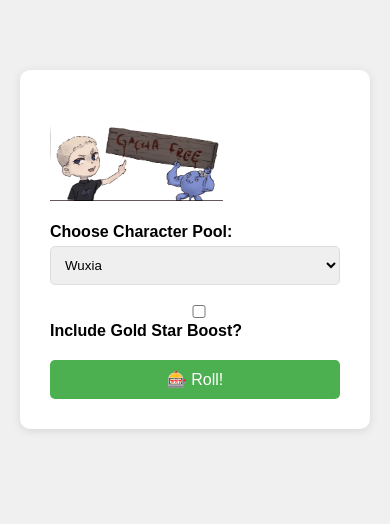
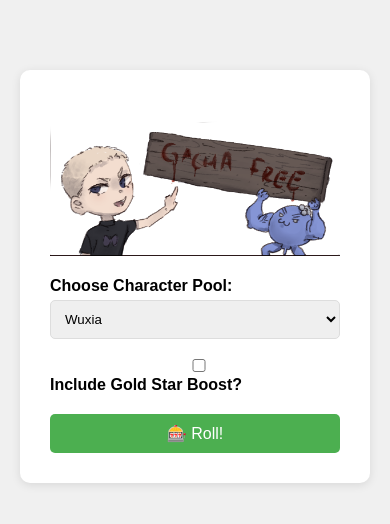
Before and after one commit to Team-Eimi/gacha-character-gen, a plain HTML site: page index.html in a window 390 px wide. Drawn offline with Linux system fonts and the light colour scheme.

Commit message:
Update banner image style for better responsiveness

```diff
--- a/index.html
+++ b/index.html
@@ -64,7 +64,7 @@
 </head>
 <body>
     <div class="container">
-        <h1><img src="banner1.png" alt="Gacha" style="height:80px; vertical-align:middle; margin-right:10px;"></h1>
+        <h1><img src="banner1.png" alt="Gacha" style="width:100%; height:auto; display:block; margin-bottom:20px;"></h1>
 
         <label for="poolSelect">Choose Character Pool:</label>
         <select id="poolSelect">
```
